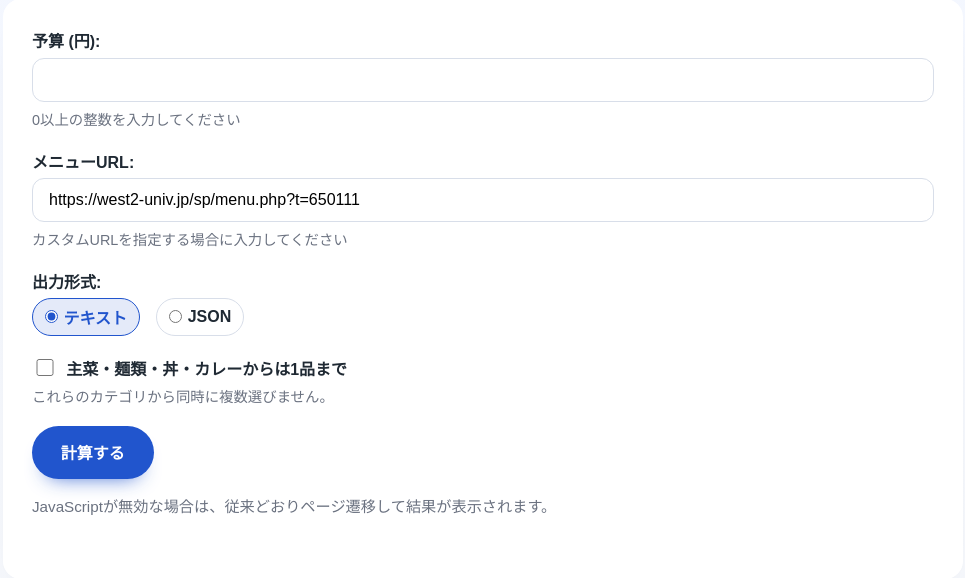
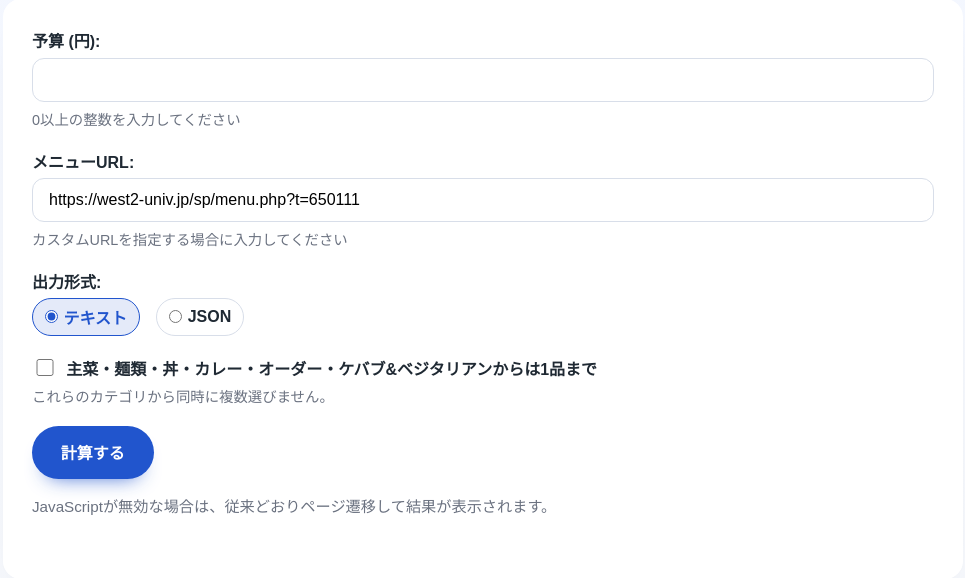
Before and after one commit to yayuyokano/meal_calculate, a Django app: page / in a window 1280 px wide. Shown: the part 173-751 px from the top of the page, without its empty margins (157-1122 px from the left). Run offline with Django 4.2, Linux system fonts and the light colour scheme.

Commit message:
Expand primary category limit coverage

```diff
--- a/calculator/forms.py
+++ b/calculator/forms.py
@@ -23,7 +23,7 @@ class BudgetForm(forms.Form):
         widget=forms.RadioSelect,
     )
     limit_primary = forms.BooleanField(
-        label="主菜・麺類・丼・カレーからは1品まで",
+        label="主菜・麺類・丼・カレー・オーダー・ケバブ&ベジタリアンからは1品まで",
         required=False,
         help_text="これらのカテゴリから同時に複数選びません。",
     )
--- a/calculator/templates/calculator/index.html
+++ b/calculator/templates/calculator/index.html
@@ -318,7 +318,7 @@
       <section class="panel server-fallback">
         <h2>サーバー描画結果</h2>
         <pre class="fallback-text">{{ result }}</pre>
-        <p class="meta-line">合計: {{ total }}円{% if limit_primary_checked %} / 主菜・麺類・丼・カレーは最大1品{% endif %}</p>
+        <p class="meta-line">合計: {{ total }}円{% if limit_primary_checked %} / 主菜・麺類・丼・カレー・オーダー・ケバブ&ベジタリアンは最大1品{% endif %}</p>
         <ul>
           {% for item in items %}
             <li>{% if item.category %}{{ item.category }} / {% endif %}{{ item.name }} - {{ item.price }}円</li>
@@ -426,7 +426,7 @@
           )
           .join("");
         resultTotal.textContent = `合計 ${data.total.toLocaleString()}円`;
-        const limitNote = data.limit_primary ? " | 主菜・麺類・丼・カレー: 最大1品" : "";
+        const limitNote = data.limit_primary ? " | 主菜・麺類・丼・カレー・オーダー・ケバブ&ベジタリアン: 最大1品" : "";
         resultBudget.textContent = `予算 ${data.budget.toLocaleString()}円 | メニュー数 ${data.items.length}品${limitNote}`;
         resultPanel.classList.remove("hidden");
       };
--- a/meal_calculator.py
+++ b/meal_calculator.py
@@ -23,7 +23,7 @@ DEFAULT_CATEGORY_LABELS = {
     "on_bunrui1": "朝食プレート",
     "on_bunrui3": "ライス",
 }
-PRIMARY_LIMIT_CATEGORIES = {"主菜", "麺類", "丼・カレー"}
+PRIMARY_LIMIT_CATEGORIES = {"主菜", "麺類", "丼・カレー", "オーダー", "ケバブ&ベジタリアン"}
 CATEGORY_KEYWORD_RULES: list[tuple[str, str]] = [
     ("ライス", "ライス"),
     ("ご飯", "ライス"),
@@ -556,7 +556,7 @@ def parse_args(argv: Optional[Sequence[str]] = None) -> argparse.Namespace:
     parser.add_argument(
         "--limit-primary",
         action="store_true",
-        help="主菜・麺類・丼・カレーカテゴリからは1品のみ選択します。",
+        help="主菜・麺類・丼・カレー・オーダー・ケバブ&ベジタリアンカテゴリからは1品のみ選択します。",
     )
     parser.add_argument(
         "--no-playwright",
```
